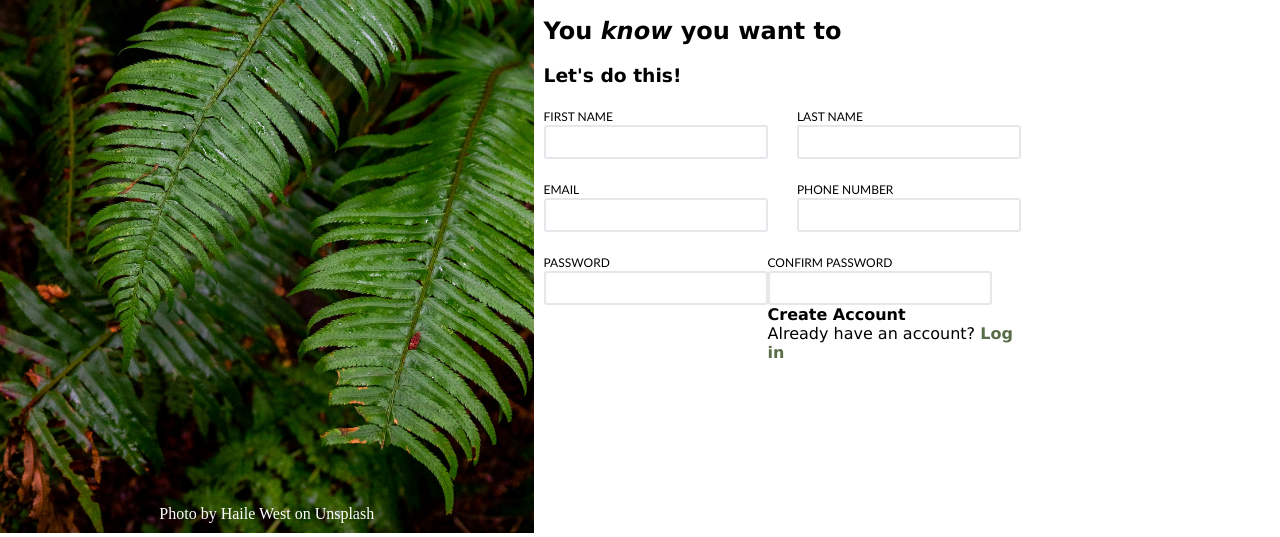
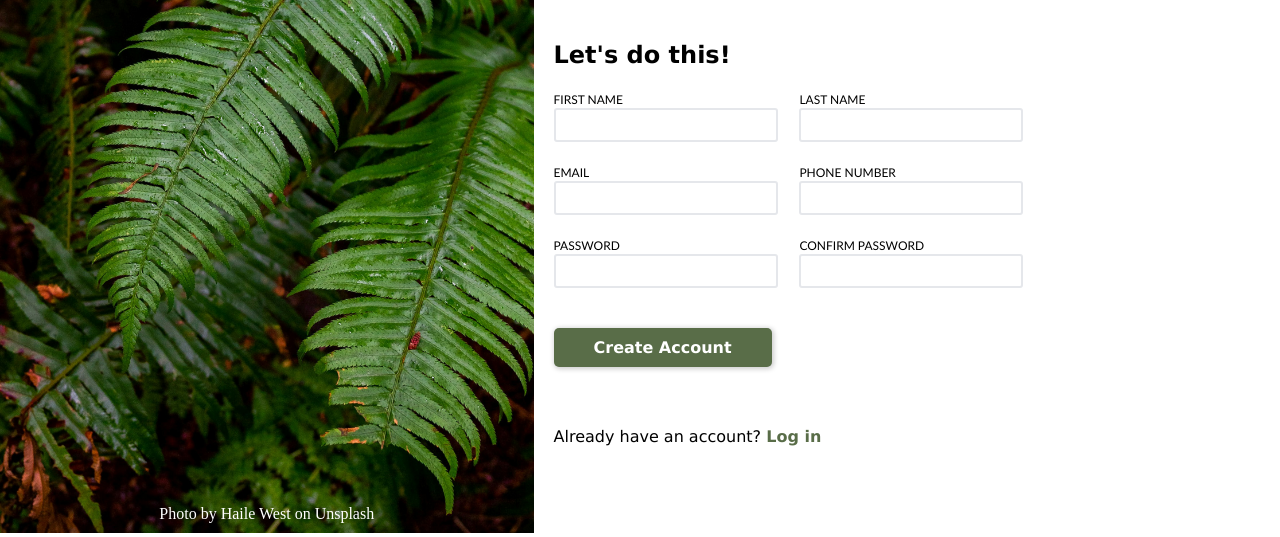
Before and after one commit to cha-verde/sign-up-form, a plain HTML site: page index.html in a window 1280 px wide. Shown: the part 267-804 px from the top of the page. Drawn offline with Linux system fonts and the light colour scheme.

Commit message:
Add missing symbol and change padding

```diff
--- a/index.html
+++ b/index.html
@@ -23,7 +23,7 @@
             your deepest dreams. Sign up now to get started.</h2>
         <h2>You <em>know</em> you want to</h2>
         <form>
-            <h3>Let's do this!</h3>
+            <h2>Let's do this!</h2>
             <div class="form">
                 <div class="name">
                     <div class="first-name">
@@ -50,11 +50,11 @@
                 <div class="passwords">
                     <div class="password">
                         <label for="password">PASSWORD</label><br>
-                        <input type="password" id="password" name="password" pattern="[A-Za-z0-9]{8,20}">
+                        <input type="password" id="password" name="password" pattern="[A-Za-z0-9]{8}">
                     </div>
                     <div class="confirm-password">
                         <label for="confirm-password" +>CONFIRM PASSWORD</label><br>
-                        <input type="password" id="confirm-password" name="confirm-password" pattern="[A-Za-z0-9]{8,20}>
+                        <input type="password" id="confirm-password" name="confirm-password" pattern="[A-Za-z0-9]{8}">
                     </div>
                 </div>
             </div>
--- a/style.css
+++ b/style.css
@@ -107,6 +107,14 @@ body {
     padding: 10px 0;
 }
 
+.right-side{
+    padding-left: 20px;
+}
+
+.right-side form{
+    padding: 40px 0;
+}
+
 .right-side form input {
     border: #E5E7EB 2px solid;
     border-radius: 3px;
@@ -143,6 +151,10 @@ body {
     cursor: pointer;
 }
 
+.right-side form .passwords{
+    padding-bottom: 30px;
+}
+
 .right-side .signup-link{
     color: #596D48;
 
```
